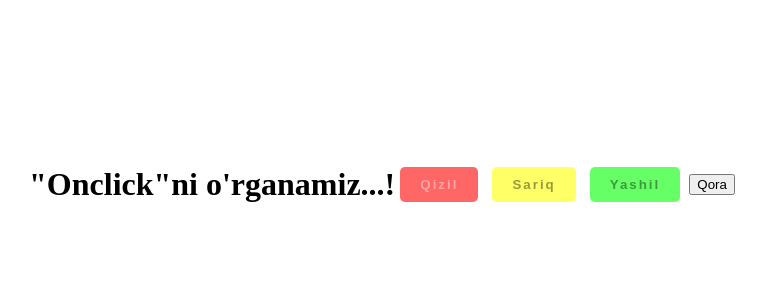
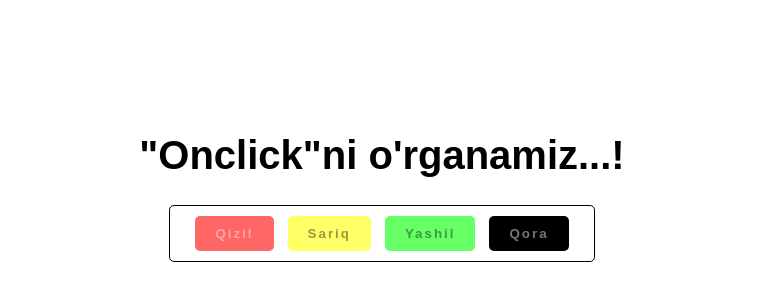
Before and after one commit to Abdussamaduz/onClick-in-js, a plain HTML site: page index.html in a window 1280 px wide. Shown: the part 224-524 px from the top of the page, without its empty margins (258-1024 px from the left). Drawn offline with Linux system fonts and the light colour scheme.

Commit message:
Update style.css

```diff
--- a/style.css
+++ b/style.css
@@ -1,8 +1,25 @@
 body{
     display: flex;
     justify-content: center;
+    flex-direction: column;
     align-items: center;
     min-height: 100vh;
+}
+
+.h1
+{
+    font-family: sans-serif;
+    font-weight: 700;
+    font-size: 40px;
+
+}
+
+
+.box
+{
+    padding: 10px 20px;
+    border: 1px solid #000;
+    border-radius: 5px;
 }
 
 .bos
@@ -18,7 +35,6 @@ body{
     color: #fff6;
     letter-spacing: 2px;
     border-radius: 5px;
-    transition: 0.4s;
 }
 
 .bos:hover
@@ -30,6 +46,7 @@ body{
 .bos:active
 {
     background-color: black;
+    color: #fff;
 }
 
 .bos2
@@ -45,7 +62,6 @@ body{
     color: #0006;
     letter-spacing: 2px;
     border-radius: 5px;
-    transition: 0.4s;
 }
 
 .bos2:hover
@@ -57,7 +73,7 @@ body{
 .bos2:active
 {
     background-color: black;
-    color: #fff9;
+    color: #fff;
 }
 
 .bos3
@@ -73,7 +89,6 @@ body{
     color: #0006;
     letter-spacing: 2px;
     border-radius: 5px;
-    transition: 0.4s;
 }
 
 .bos3:hover
@@ -85,5 +100,32 @@ body{
 .bos3:active
 {
     background-color: black;
-    color: #fff9;
+    color: #fff;
 }
+
+.bos4
+{
+    padding: 10px 20px;
+    margin: 0 5px;
+    border: none;
+    background: none;
+    background-color: #000;
+    outline: none;
+    cursor: pointer;
+    font-weight: bold;
+    color: #fff7;
+    letter-spacing: 2px;
+    border-radius: 5px;
+}
+
+.bos4:hover
+{
+    transform: scale(2);
+    transition: .4s;
+}
+
+.bos4:active
+{
+    background-color: #fff;
+    color: #000;
+}
```
